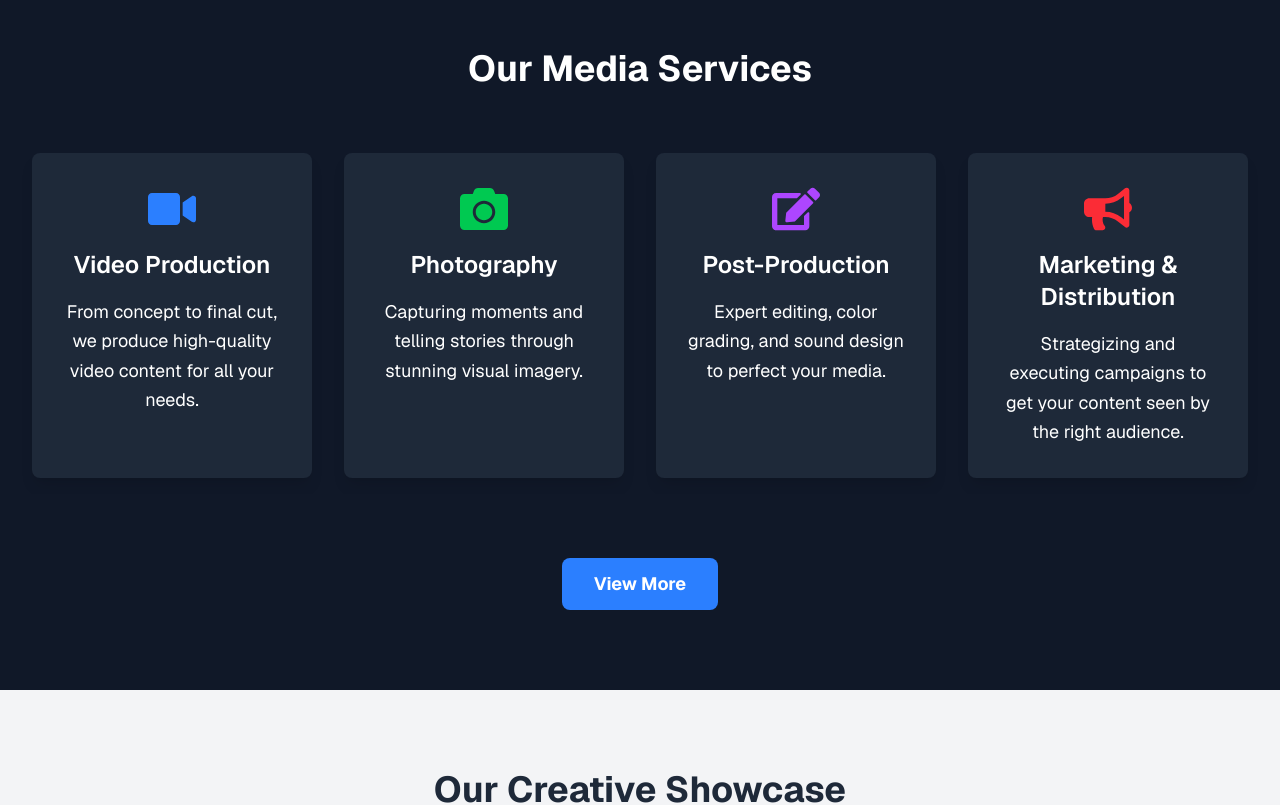
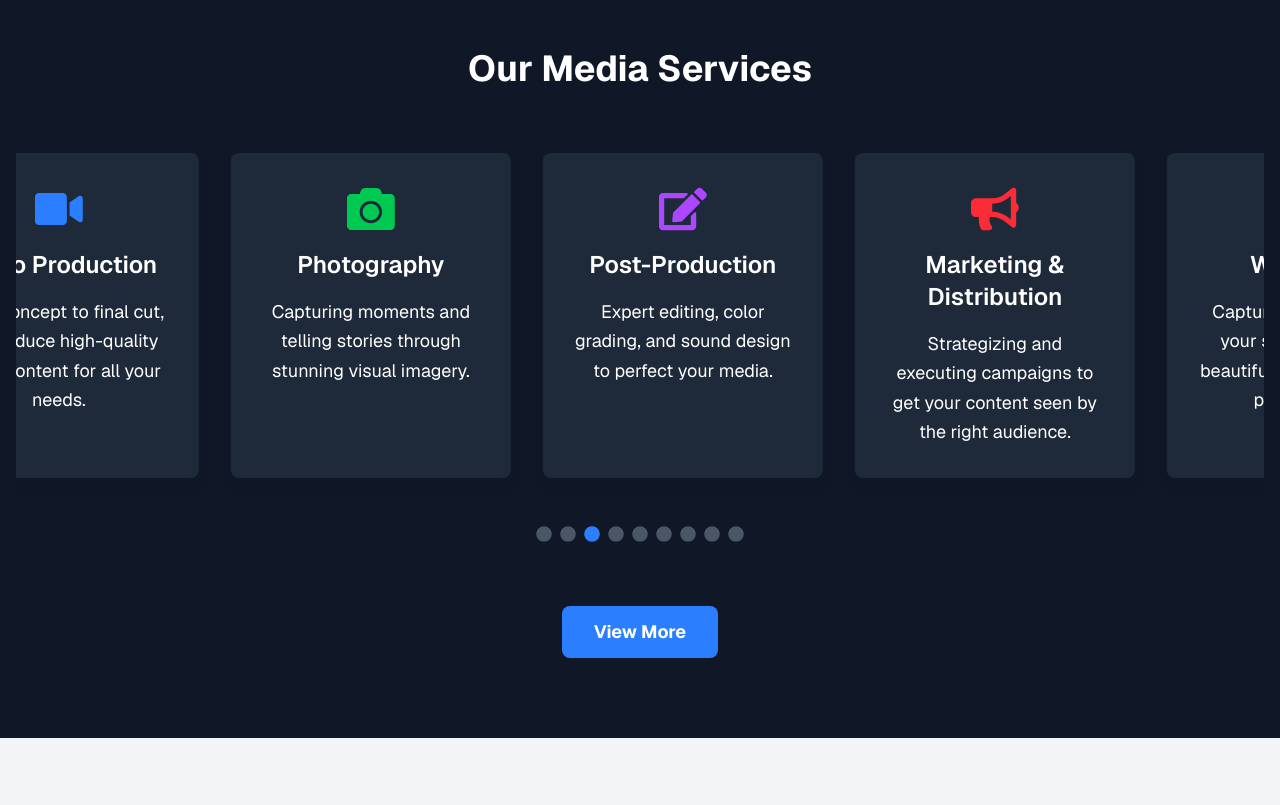
Before and after one commit to Neocr8v/dominionmediaco, a Next.js app: page / in a window 1280 px wide. Shown: the part 1280-2085 px from the top of the page. Built offline with nearby package versions, Linux system fonts and the light colour scheme.

Commit message:
new edits

```diff
--- a/src/components/home/ContactForm.tsx
+++ b/src/components/home/ContactForm.tsx
@@ -48,6 +48,12 @@ export default function ContactForm() {
   };
 
   return (
+    <motion.div
+      initial={{ opacity: 0, y: 50 }}
+      whileInView={{ opacity: 1, y: 0 }}
+      viewport={{ once: true, amount: 0.5 }}
+      transition={{ duration: 0.8 }}
+    >
       <div
         className="py-10 bg-cover bg-center relative"
         style={{ backgroundImage: "url('/images/cservice.jpg')" }}
@@ -94,5 +100,6 @@ export default function ContactForm() {
           </motion.form>
         </div>
       </div>
+    </motion.div>
   );
 }
--- a/src/components/home/MediaServices.tsx
+++ b/src/components/home/MediaServices.tsx
@@ -4,7 +4,8 @@ import { motion } from 'framer-motion';
 import Link from 'next/link';
 import useEmblaCarousel from 'embla-carousel-react';
 import Autoplay from 'embla-carousel-autoplay';
-import { FaVideo, FaCamera, FaEdit, FaBullhorn } from 'react-icons/fa'; // Example icons
+import { FaVideo, FaCamera, FaEdit, FaBullhorn, FaCircle } from 'react-icons/fa'; // Example icons
+import { useCallback, useEffect, useState } from 'react';
 
 const services = [
   {
@@ -31,10 +32,63 @@ const services = [
     icon: <FaBullhorn className="text-red-500 text-5xl mb-4" />,
     description: 'Strategizing and executing campaigns to get your content seen by the right audience.',
   },
+  {
+    id: 5,
+    name: 'Weddings',
+    icon: <FaVideo className="text-red-500 text-5xl mb-4" />,
+    description: 'Capturing the magic of your special day with beautiful videography and photography.',
+  },
+  {
+    id: 6,
+    name: 'Birthdays & Parties',
+    icon: <FaCamera className="text-pink-500 text-5xl mb-4" />,
+    description: 'Documenting your celebrations with fun and vibrant videos and photos.',
+  },
+  {
+    id: 7,
+    name: 'Graduations',
+    icon: <FaEdit className="text-yellow-500 text-5xl mb-4" />,
+    description: 'Commemorating your academic achievements with professional photos and videos.',
+  },
+  {
+    id: 8,
+    name: 'Podcasts',
+    icon: <FaBullhorn className="text-gray-400 text-5xl mb-4" />,
+    description: 'Producing high-quality audio and video podcasts, from recording to post-production.',
+  },
+  {
+    id: 9,
+    name: 'Live Streams',
+    icon: <FaVideo className="text-teal-500 text-5xl mb-4" />,
+    description: 'Broadcasting your events, webinars, and performances to a live online audience.',
+  },
 ];
 
 export default function MediaServices() {
-  const [emblaRef] = useEmblaCarousel({ loop: true }, [Autoplay({ delay: 3000 })]);
+  const [emblaRef, emblaApi] = useEmblaCarousel({ loop: true }, [Autoplay({ delay: 3000 })]);
+  const [selectedIndex, setSelectedIndex] = useState(0);
+  const [scrollSnaps, setScrollSnaps] = useState<number[]>([]);
+
+  const scrollTo = useCallback((index: number) => {
+    emblaApi && emblaApi.scrollTo(index);
+  }, [emblaApi]);
+
+  const onSelect = useCallback(() => {
+    if (!emblaApi) return;
+    setSelectedIndex(emblaApi.selectedScrollSnap());
+  }, [emblaApi, setSelectedIndex]);
+
+  useEffect(() => {
+    if (!emblaApi) return;
+    onSelect();
+    setScrollSnaps(emblaApi.scrollSnapList());
+    emblaApi.on('select', onSelect);
+    emblaApi.on('reInit', onSelect);
+    return () => {
+      emblaApi.off('select', onSelect);
+      emblaApi.off('reInit', onSelect);
+    };
+  }, [emblaApi, setScrollSnaps, onSelect]);
 
   return (
     <section className="bg-gray-900 text-white py-20">
@@ -67,6 +121,15 @@ export default function MediaServices() {
             ))}
           </div>
         </div>
+        <div className="flex justify-center mt-8 space-x-2">
+          {scrollSnaps.map((_, index) => (
+            <FaCircle
+              key={index}
+              className={`cursor-pointer ${index === selectedIndex ? 'text-blue-500' : 'text-gray-600'}`}
+              onClick={() => scrollTo(index)}
+            />
+          ))}
+        </div>
         <div className="text-center mt-16">
           <Link href="/services">
             <motion.button
```
Lines whose indentation alone changed are shown as unchanged.
